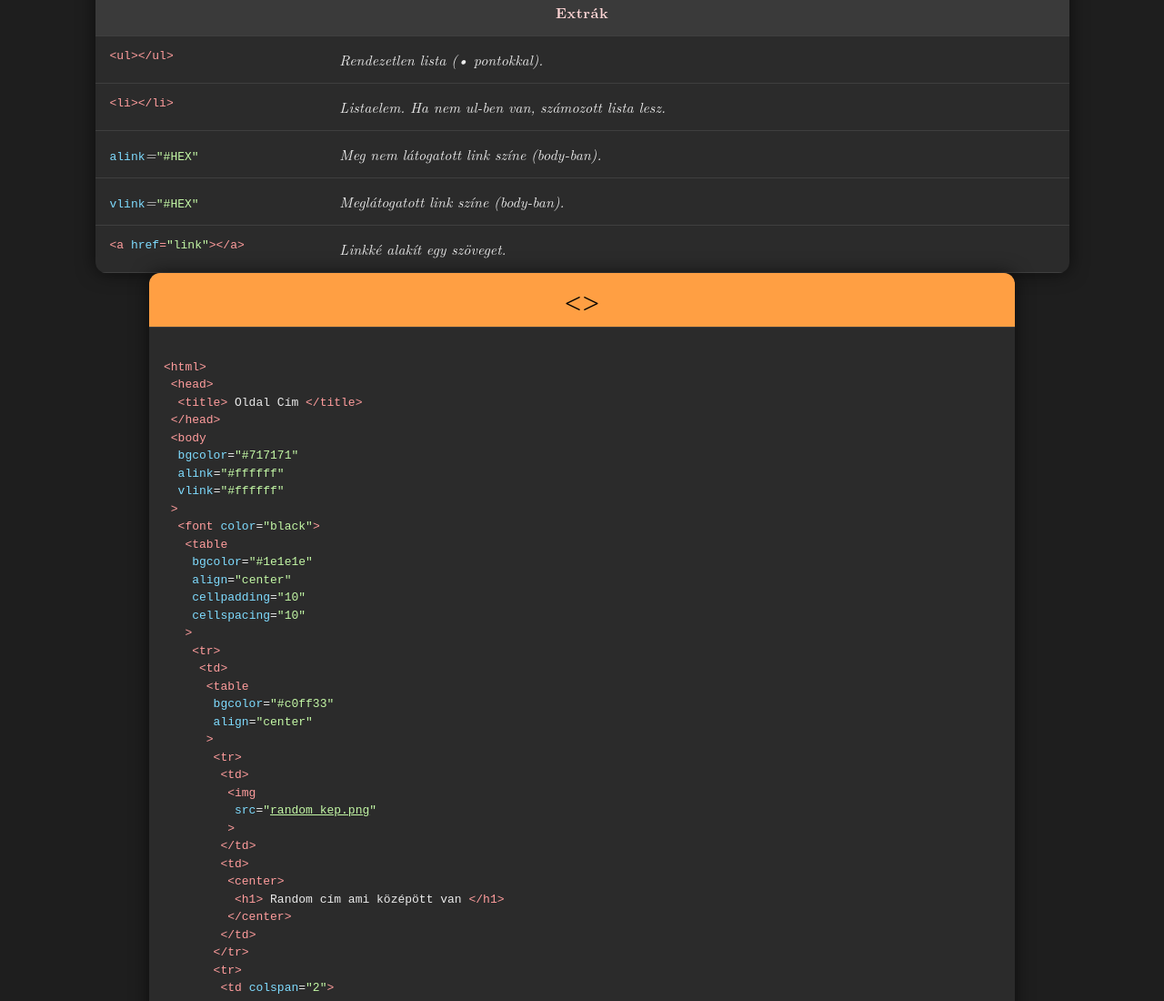
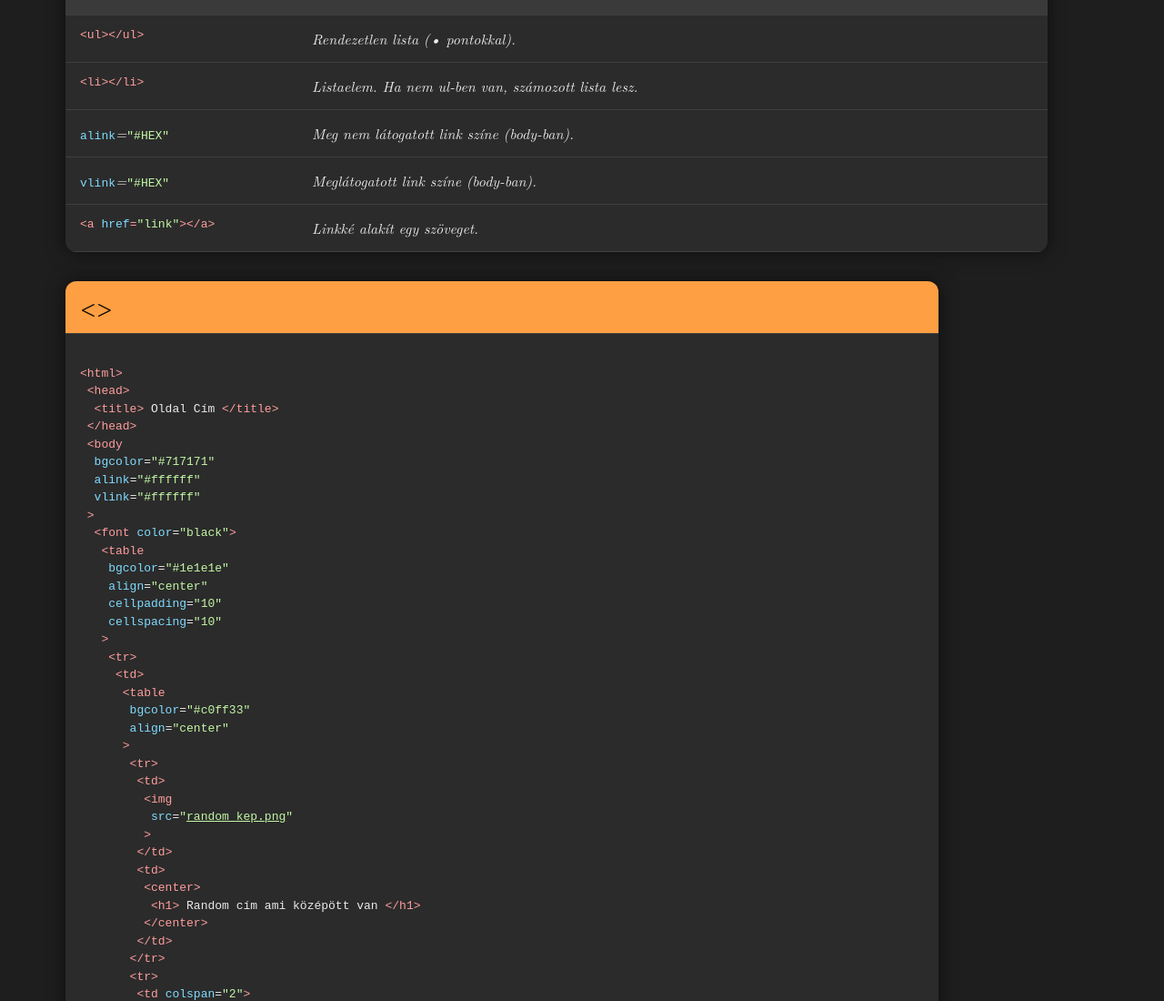
Before and after one commit to DummyDumyy/tags-for-html-basics, a plain HTML site: page index.html in a window 1280 px wide. Shown: the part 1215-2315 px from the top of the page at 91% size. Drawn offline with Linux system fonts and the light colour scheme.

Commit message:
Update index.html

```diff
--- a/index.html
+++ b/index.html
@@ -11,8 +11,8 @@
             font-family: "Computer Modern", "Latin Modern Roman",
                          "CMU Serif", "Times New Roman", serif;
             font-style: italic;
-            margin: 25px;
-            padding: 40px 20px;
+            margin: 0px;
+            padding: 40px 40px;
         }
 
         h1 {
@@ -23,7 +23,7 @@
         }
 
         table {
-            margin: auto;
+            margin: 32px;
             width: 90%;
             border-collapse: collapse;
             background-color: #2b2b2b;
@@ -79,6 +79,7 @@
 
         /* Code box */
         .code {
+            width: 100%;
             white-space: pre;
             font-family: monospace;
             font-style: normal;
@@ -92,12 +93,13 @@
 
         /* Orange box header */
         .orange-header {
+            width: 90%;
             background-color: #ff9f43;
             color: #000;
-            text-align: center;
+            text-align: left;
             font-style: normal;
             font-weight: bold;
-            font-size: 22px;
+            font-size: 20px;
     </style>
 </head>
 
```
